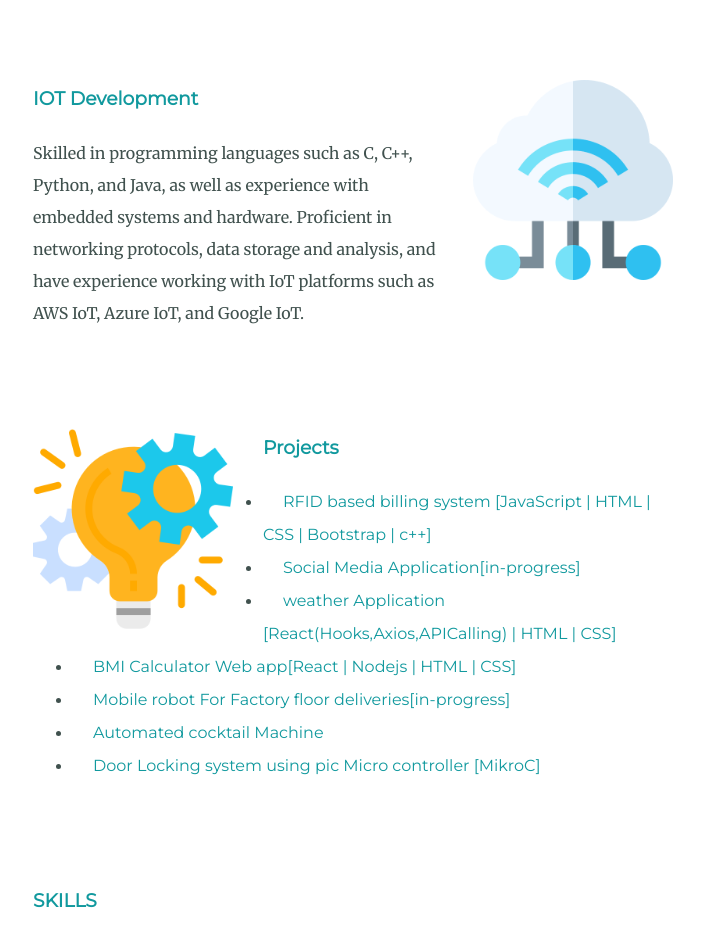
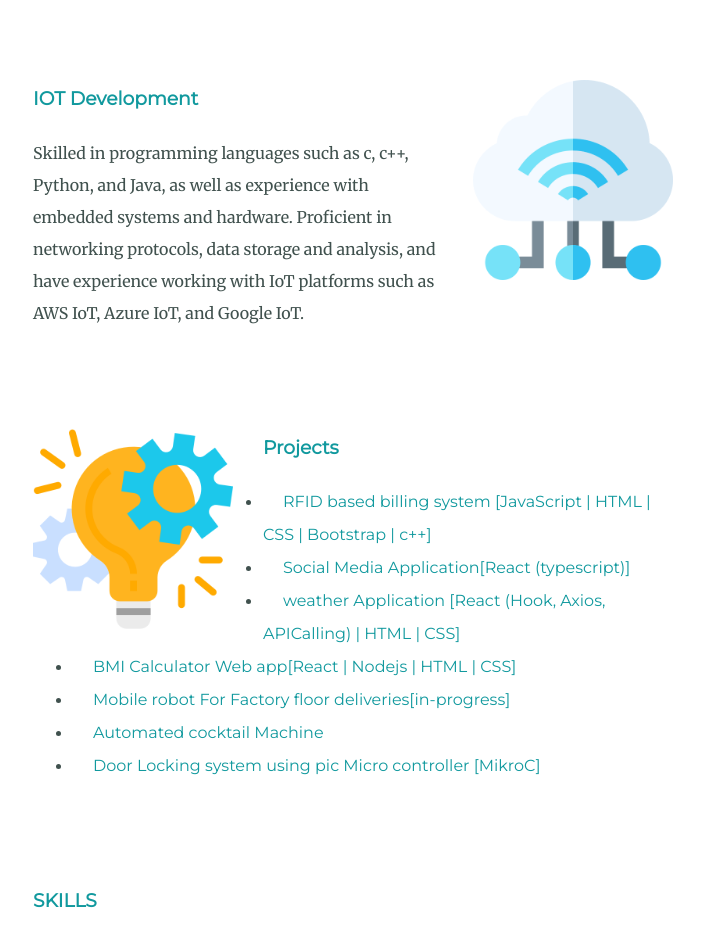
Before and after one commit to Yasirurasanjaya/portfolio, a plain HTML site: page index.html in a window 1280 px wide. Shown: the part 1500-2437 px from the top of the page, without its empty margins (287-991 px from the left). Drawn offline with Linux system fonts and the light colour scheme.

Commit message:
skillsup

```diff
--- a/index.html
+++ b/index.html
@@ -13,7 +13,13 @@
 </head>
 
 <body>
+
+
+
+
     <div class="top-container">
+
+
 
         <!-- <img class="top-cloud" src="images/java.png" alt="cloud image"> -->
         <h1>I'm Yasiru</h1>
@@ -45,7 +51,7 @@
             <div class="skill-row">
                 <img class="iotphoto" src="images/iot.png" alt="iot image">
                 <h3>IOT Development</h3>
-                <p>Skilled in programming languages such as C, C++, Python, and Java, as well as experience with
+                <p>Skilled in programming languages such as c, c++, Python, and Java, as well as experience with
                     embedded systems and hardware. Proficient in networking protocols, data storage and analysis, and
                     have experience working with IoT platforms such as AWS IoT, Azure IoT, and Google IoT.</p>
             </div>
@@ -55,10 +61,10 @@
                 <ul>
                     <li><a class="rfid" href="https://github.com/Yasirurasanjaya/RFID_based_Billing_System.git">RFID
                             based billing system [JavaScript | HTML | CSS | Bootstrap | c++]</a></li>
-                    <li><a class="social" href="https://github.com/Yasirurasanjaya/Social_media_app">Social Media Application[in-progress] </a></li>
+                    <li><a class="social" href="https://github.com/Yasirurasanjaya/Social_media_app">Social Media Application[React (typescript)] </a></li>
 
 
-                    <li><a class="weather" href="https://github.com/Yasirurasanjaya/Weather_app">weather Application [React(Hooks,Axios,APICalling) | HTML | CSS]</a></li>
+                    <li><a class="weather" href="https://github.com/Yasirurasanjaya/Weather_app">weather Application [React (Hook, Axios, APICalling) | HTML | CSS]</a></li>
                     <li><a class="rfid" href="https://github.com/Yasirurasanjaya/BmiCalculatorWeb">BMI Calculator Web
                             app[React | Nodejs | HTML | CSS]</a></li>
                     <li><a class="mobile_r" href="">Mobile robot For Factory floor deliveries[in-progress] </a></li>
```
Also changed, not shown: styles.css (line endings or trailing spaces).
